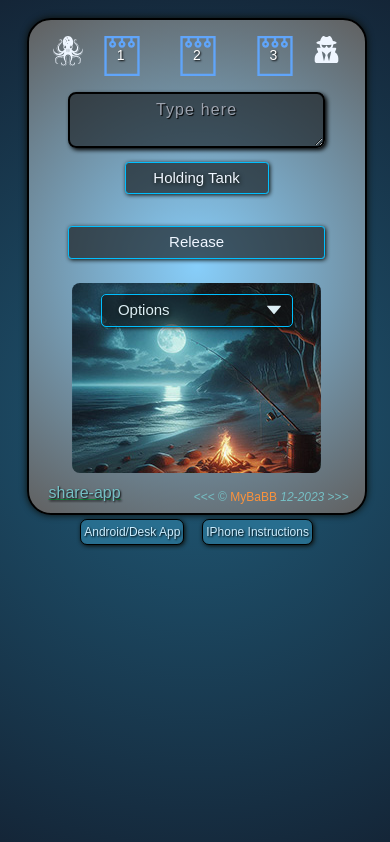
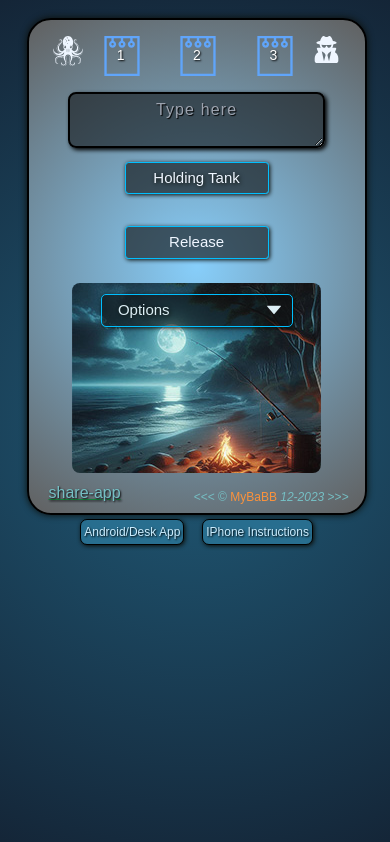
Before and after one commit to MyBaBB/MyBABB-Remember, a React (Vite) app: page /WholeTodo2 in a window 390 px wide. Shown: the top 842 px of the page. Built offline with nearby package versions, Linux system fonts and the light colour scheme; some icons are missing.

Commit message:
mobile nav adj. to shark page new page

```diff
--- a/src/TodoFolder/NewTodoForm.jsx
+++ b/src/TodoFolder/NewTodoForm.jsx
@@ -147,13 +147,13 @@ export function NewTodoForm({ onSubmit }) {
             >
           <span className="font-PTSerif-Bold">Holding Tank</span>
         </button>
-      <a href="mailto:" className=" btn3 relative m-auto mb-8 flex justify-center
+      <a href="mailto:" className=" btn3 w-[9rem] relative m-auto mb-8 flex justify-center
            from-blue-700 to-blue-950 text-blue-50
             whitespace-nowrap hover:bg-gradient-to-b">
 
         <button
           type="button"
-          className=" w-[9rem] "
+          className="  "
             >
           <span className="font-PTSerif-Bold">Release</span>
         </button>
```
